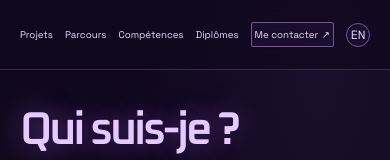
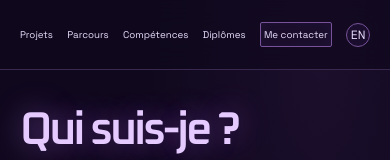
Before and after one commit to julietteBergoend/git-portfolio, a React (Vite) app in the folder portfolio/: page / in a window 390 px wide. Shown: the top 160 px of the page. Built offline with nearby package versions, Linux system fonts and the light colour scheme.

Commit message:
Delete useless arrow

```diff
--- a/portfolio/src/App.css
+++ b/portfolio/src/App.css
@@ -73,10 +73,6 @@
 .nav-contact:hover {
   border-color: var(--accent);
   background: var(--accent);
-}
-
-.nav-contact span {
-  margin-left: 6px;
 }
 
 .language-toggle {
@@ -1182,10 +1178,6 @@
     white-space: nowrap;
   }
 
-  .nav-contact span {
-    margin-left: 2px;
-  }
-
   .language-toggle {
     flex: 0 0 27px;
     width: 27px;
@@ -2422,10 +2414,6 @@ button {
     white-space: nowrap;
   }
 
-  .nav-contact span {
-    margin-left: 1px;
-  }
-
   .language-toggle {
     flex: 0 0 24px;
     width: 24px;
--- a/portfolio/src/App.tsx
+++ b/portfolio/src/App.tsx
@@ -117,7 +117,7 @@ function App() {
           <a href="#skills">{copy.navigation.skills}</a>
           <a href="#education">{copy.navigation.education}</a>
           <a className="nav-contact" href="#contact">
-            {copy.navigation.contact} <span aria-hidden="true">↗</span>
+            {copy.navigation.contact}
           </a>
           <button
             type="button"
```
